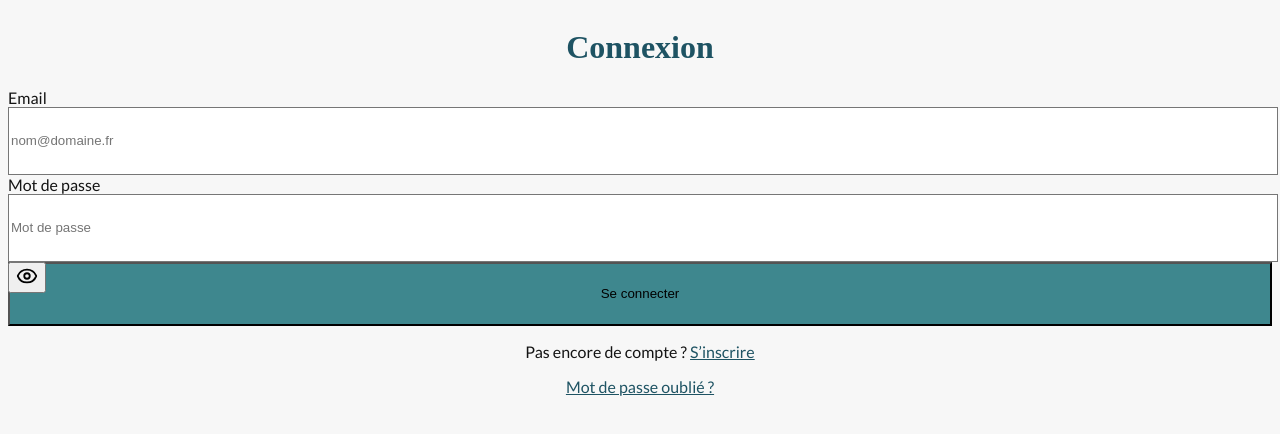
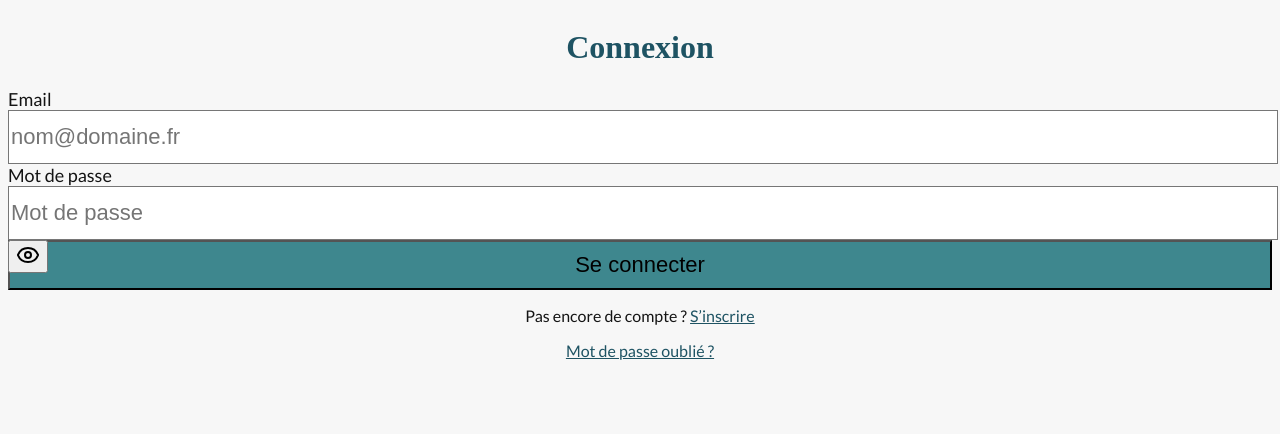
Before and after one commit to SabanaSuresh/benevoles-gout-autres, a Next.js app: page /login in a window 1280 px wide. Shown: the top 434 px of the page. Built offline with nearby package versions, Linux system fonts and the light colour scheme; no server answers; a web font is replaced by a local one.

Commit message:
wwdsddee

```diff
--- a/src/app/login/page.tsx
+++ b/src/app/login/page.tsx
@@ -11,6 +11,11 @@ export default function LoginPage() {
   const [showPassword, setShowPassword] = useState(false)
   const [error, setError] = useState("")
 
+  // Taille et hauteur forcées (prioritaires sur tout CSS global)
+  const FIELD_HEIGHT_PX = 50
+  const FIELD_FONT_PX = 22
+  const BUTTON_FONT_PX = 22
+
   const handleLogin = async (e: React.FormEvent) => {
     e.preventDefault()
     setError("")
@@ -22,9 +27,6 @@ export default function LoginPage() {
     router.push("/evenements")
   }
 
-  // Hauteur cible (en px) — forcée via style inline pour passer avant n'importe quel CSS global
-  const FIELD_HEIGHT = 64
-
   return (
     <main className="min-h-screen bg-[--color-bg] flex flex-col items-center pt-16 px-6">
       <div className="bg-white p-10 rounded-2xl shadow-lg w-full max-w-xl">
@@ -32,17 +34,26 @@ export default function LoginPage() {
           Connexion
         </h1>
 
+        {/* Styles locaux pour les placeholders agrandis */}
+        <style jsx>{`
+          .bigInput::placeholder {
+            font-size: ${FIELD_FONT_PX}px;
+          }
+        `}</style>
+
         <form onSubmit={handleLogin} autoComplete="on" className="space-y-8 w-full">
           {/* Email */}
           <div className="flex flex-col gap-2">
-            <label htmlFor="email" className="text-sm font-medium">Email</label>
+            <label htmlFor="email" className="font-medium" style={{ fontSize: 18 }}>
+              Email
+            </label>
             <input
               id="email"
               name="email"
               type="email"
               placeholder="nom@domaine.fr"
-              className="w-full text-2xl rounded-lg border border-gray-300 focus:outline-none focus:ring-2 focus:ring-[#aad7d4] px-5"
-              style={{ height: FIELD_HEIGHT, lineHeight: `${FIELD_HEIGHT - 24}px` }}
+              className="bigInput w-full rounded-lg border border-gray-300 focus:outline-none focus:ring-2 focus:ring-[#aad7d4] px-5"
+              style={{ height: FIELD_HEIGHT_PX, fontSize: FIELD_FONT_PX }}
               value={email}
               onChange={(e) => setEmail(e.target.value)}
               required
@@ -55,15 +66,17 @@ export default function LoginPage() {
 
           {/* Mot de passe */}
           <div className="flex flex-col gap-2">
-            <label htmlFor="password" className="text-sm font-medium">Mot de passe</label>
+            <label htmlFor="password" className="font-medium" style={{ fontSize: 18 }}>
+              Mot de passe
+            </label>
             <div className="relative">
               <input
                 id="password"
                 name="password"
                 type={showPassword ? "text" : "password"}
                 placeholder="Mot de passe"
-                className="w-full text-2xl rounded-lg border border-gray-300 focus:outline-none focus:ring-2 focus:ring-[#aad7d4] pr-12 pl-5"
-                style={{ height: FIELD_HEIGHT, lineHeight: `${FIELD_HEIGHT - 24}px` }}
+                className="bigInput w-full rounded-lg border border-gray-300 focus:outline-none focus:ring-2 focus:ring-[#aad7d4] pr-12 pl-5"
+                style={{ height: FIELD_HEIGHT_PX, fontSize: FIELD_FONT_PX }}
                 value={password}
                 onChange={(e) => setPassword(e.target.value)}
                 required
@@ -77,18 +90,18 @@ export default function LoginPage() {
                 aria-pressed={showPassword}
                 title={showPassword ? "Masquer" : "Afficher"}
               >
-                {showPassword ? <EyeOff size={22} /> : <Eye size={22} />}
+                {showPassword ? <EyeOff size={24} /> : <Eye size={24} />}
               </button>
             </div>
           </div>
 
           {error && <p className="text-red-600 text-sm">{error}</p>}
 
-          {/* Bouton plus HAUT */}
+          {/* Bouton */}
           <button
             type="submit"
-            className="w-full text-2xl bg-[#3e878e] hover:bg-[#1e5363] text-white font-semibold rounded-lg transition"
-            style={{ height: FIELD_HEIGHT }}
+            className="w-full bg-[#3e878e] hover:bg-[#1e5363] text-white font-semibold rounded-lg transition"
+            style={{ height: FIELD_HEIGHT_PX, fontSize: BUTTON_FONT_PX }}
           >
             Se connecter
           </button>
```
